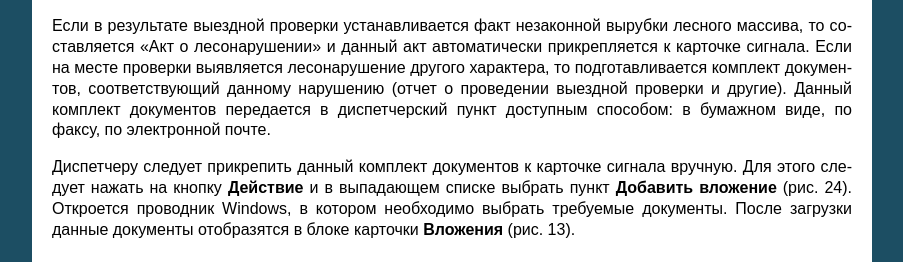
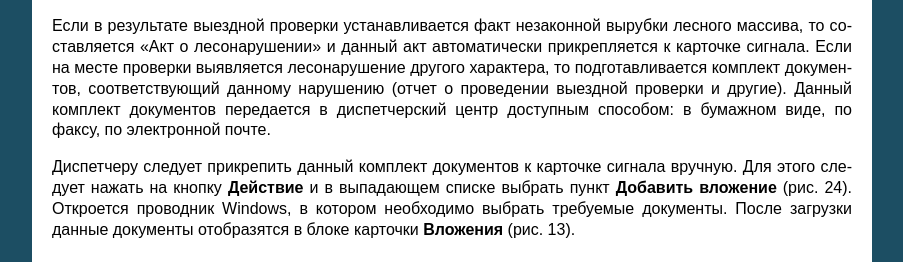
Before and after one commit to citoruspm/kedrsys, a Sphinx documentation site: the page built from source/kedr.rst, in a window 1280 px wide and 900 px high, scrolled down 19968 px. Shown: the part 243-505 px from the top of the window, without its empty margins (198-1101 px from the left). Built offline with Sphinx 7.4.7, drawn with Linux system fonts in a browser that asks for light colours; formulas are drawn with MathJax 3; some of the changed text lies outside the part shown.

Commit message:
Update kedr.rst

```diff
--- a/source/kedr.rst
+++ b/source/kedr.rst
@@ -427,7 +427,7 @@
 
 -  `Сценарий 6 «Внесение нового сигнала»`_ – сценарий предназначен для
    создания нового сигнала о лесоизменении вручную. Используется, когда
-   сообщение о лесоизменении поступает в диспетчерский пункт по телефону
+   сообщение о лесоизменении поступает в диспетчерский центр по телефону
    или электронной почте.
 
 При выборе какого-либо сценария подменю сценариев автоматически
@@ -740,7 +740,7 @@
 проверки выявляется лесонарушение другого характера, то подготавливается
 комплект документов, соответствующий данному нарушению (отчет о
 проведении выездной проверки и другие). Данный комплект документов
-передается в диспетчерский пункт доступным способом: в бумажном виде, по
+передается в диспетчерский центр доступным способом: в бумажном виде, по
 факсу, по электронной почте.
 
 Диспетчеру следует прикрепить данный комплект документов к карточке
@@ -1110,7 +1110,7 @@
 
 Сценарий 6 предназначен для создания нового сигнала о лесоизменении
 вручную. Данный сценарий используется, когда сообщение о лесоизменении
-поступает в диспетчерский пункт по телефону или электронной почте.
+поступает в диспетчерский центр по телефону или электронной почте.
 
 При вызове сценария на экране отображается диалоговое окно, которое
 содержит краткое описание дальнейших действий диспетчера (рис. 42).
@@ -1509,7 +1509,7 @@
    содержит основную информацию об объекте. При необходимости с помощью
    всплывающей подсказки можно вручную создать сигнал о лесоизменении
    (например, если информация об изменении лесного массива в данном
-   территориальном объекте поступила в диспетчерский пункт по телефону
+   территориальном объекте поступила в диспетчерский центр по телефону
    или электронной почте).
 
 .. figure:: _static/karta_11.png
@@ -1748,7 +1748,7 @@
 
 Меню быстрого доступа к функциональности (рис. 74) содержит следующие кнопки:
 
--  **Создать** – данная кнопка предназначена для создания нового сигнала о лесоизменении вручную (см. раздел `Сценарий 6 «Внесение нового сигнала»`_). Карточка сигнала открывается в новой вкладке. Создание сигнала вручную осуществляется диспетчером, если сообщение об изменении лесного массива поступило в диспетчерский пункт по телефону или электронной почте.
+-  **Создать** – данная кнопка предназначена для создания нового сигнала о лесоизменении вручную (см. раздел `Сценарий 6 «Внесение нового сигнала»`_). Карточка сигнала открывается в новой вкладке. Создание сигнала вручную осуществляется диспетчером, если сообщение об изменении лесного массива поступило в диспетчерский центр по телефону или электронной почте.
 -  **Чат** – при нажатии на данную кнопку в новой вкладке открывается страница с общим чатом. Доступ к чату есть у всех пользователей системы. В чате можно вести переписку в онлайн-режиме, а также просматривать историю переписки за различные временные периоды: за текущий день, вчерашний день, за 7 дней, 30 дней, 3 месяца, 6 месяцев, 1 год или с самого начала работы в системе.
 -  **Карта** – при нажатии на данную кнопку в новой вкладке открывается карта (см. раздел `Работа с картой`_).
 -  **Сигналы** – при нажатии на данную кнопку в новой вкладке открывается таблица, которая предназначена для поиска сигналов о
```
